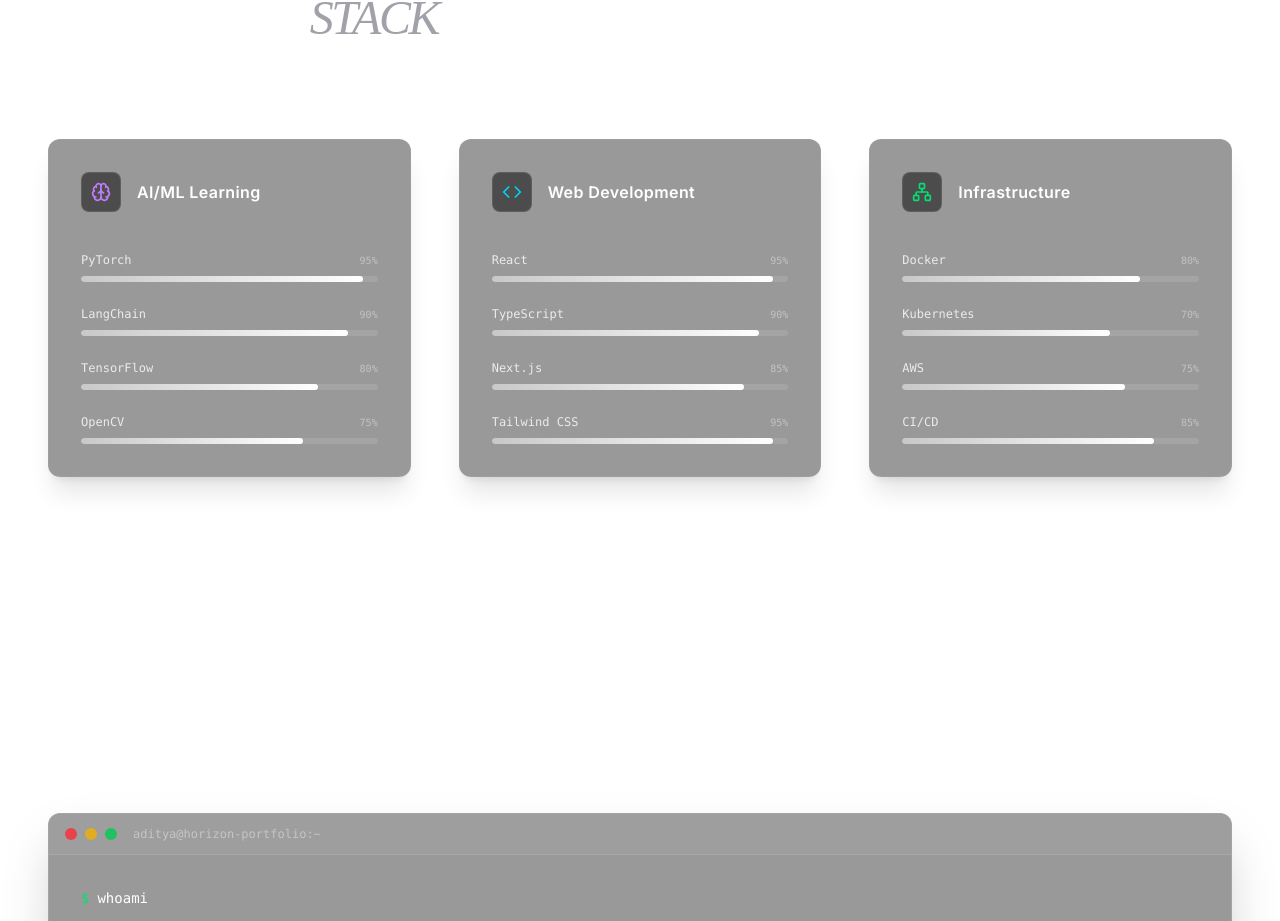
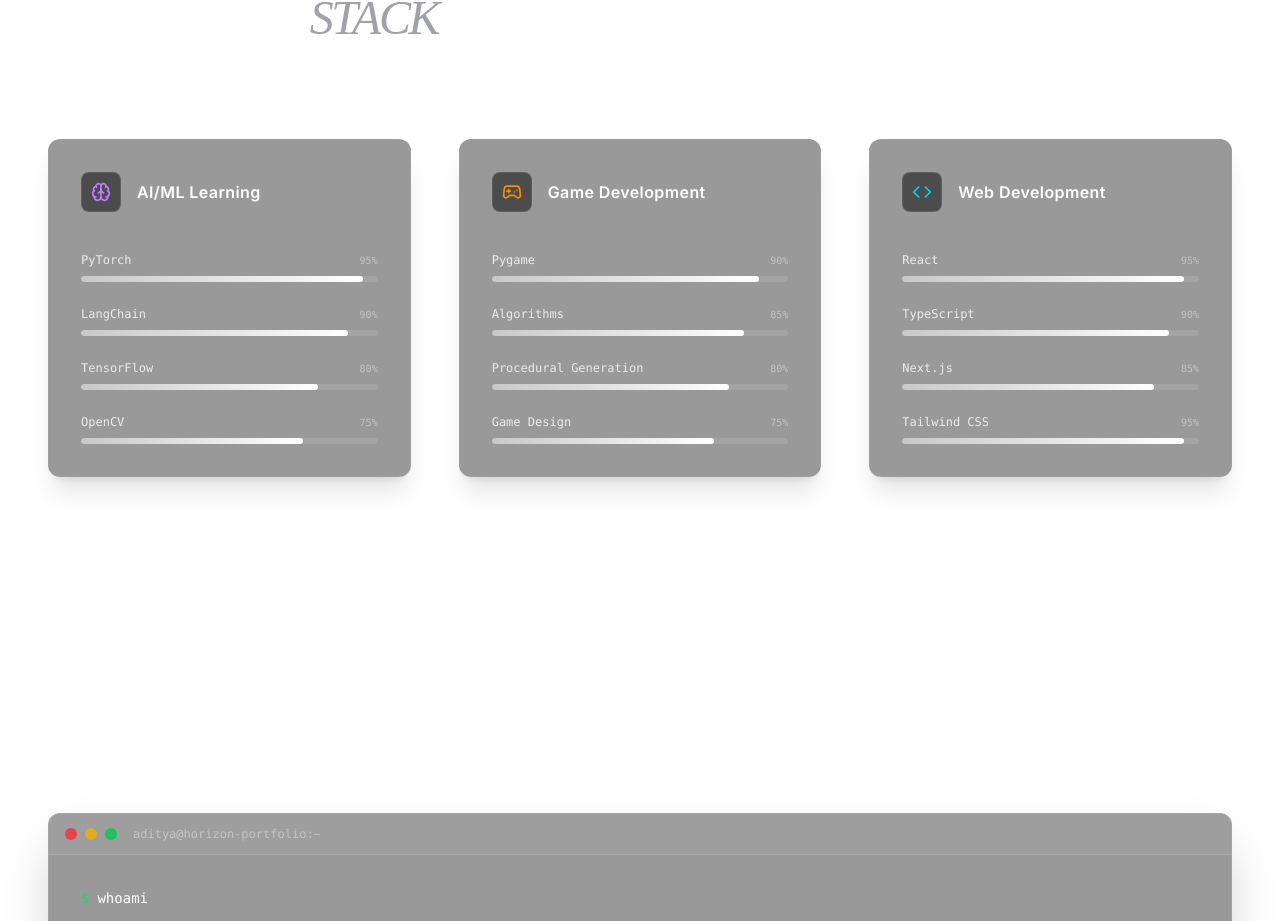
Before and after one commit to CodeCrafterAdi2006/horizon-portfolio, a React (Vite) app: page / in a window 1280 px wide. Shown: the part 2573-3494 px from the top of the page. Built offline with nearby package versions, Linux system fonts and the light colour scheme; a web font is replaced by a local one.

Commit message:
Add Game Development to technical stack

```diff
--- a/src/components/Skills.tsx
+++ b/src/components/Skills.tsx
@@ -1,5 +1,5 @@
 import { motion } from "motion/react";
-import { Brain, Code, Network } from "lucide-react";
+import { Brain, Code, Network, Gamepad2 } from "lucide-react";
 
 const skillCategories = [
   {
@@ -13,6 +13,16 @@
     ]
   },
   {
+    title: "Game Development",
+    icon: <Gamepad2 className="w-5 h-5 text-orange-400" />,
+    skills: [
+      { name: "Pygame", percentage: 90 },
+      { name: "Algorithms", percentage: 85 },
+      { name: "Procedural Generation", percentage: 80 },
+      { name: "Game Design", percentage: 75 },
+    ]
+  },
+  {
     title: "Web Development",
     icon: <Code className="w-5 h-5 text-cyan-400" />,
     skills: [
@@ -20,16 +30,6 @@
       { name: "TypeScript", percentage: 90 },
       { name: "Next.js", percentage: 85 },
       { name: "Tailwind CSS", percentage: 95 },
-    ]
-  },
-  {
-    title: "Infrastructure",
-    icon: <Network className="w-5 h-5 text-green-400" />,
-    skills: [
-      { name: "Docker", percentage: 80 },
-      { name: "Kubernetes", percentage: 70 },
-      { name: "AWS", percentage: 75 },
-      { name: "CI/CD", percentage: 85 },
     ]
   }
 ];
```
